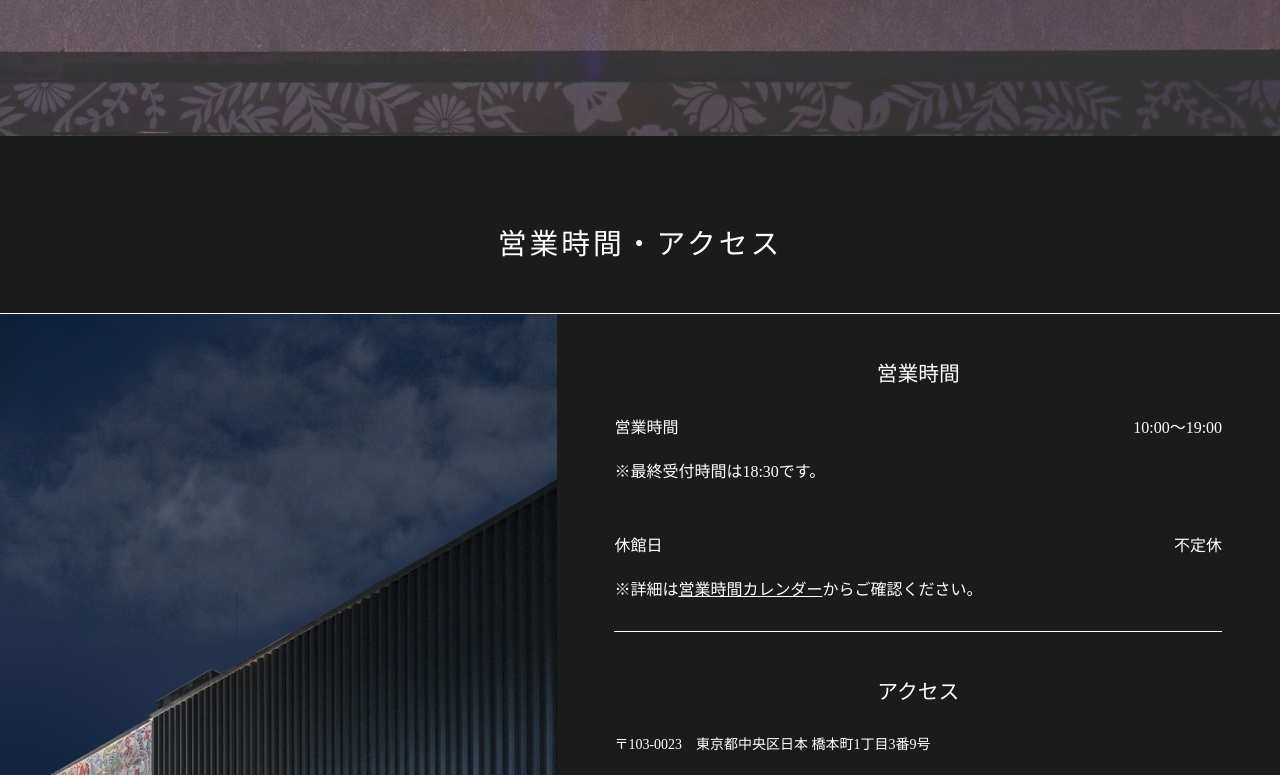
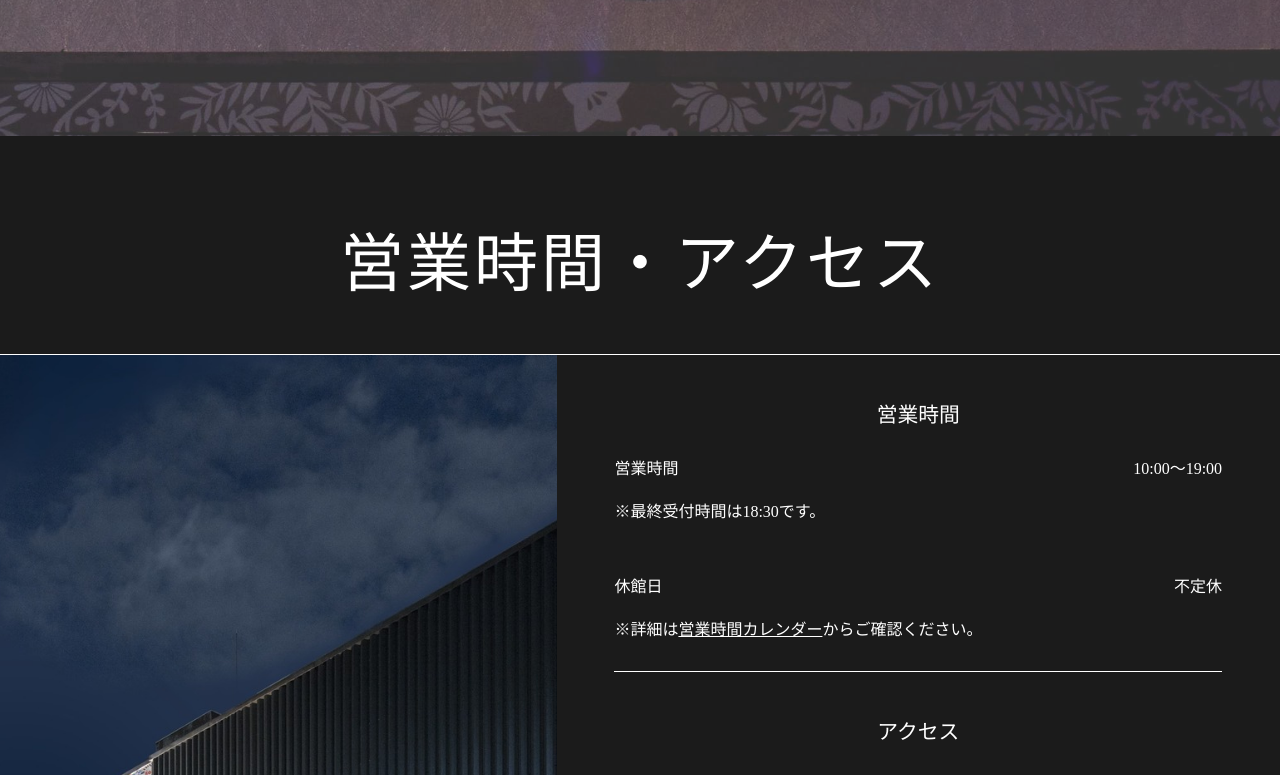
Before and after one commit to ShinyaJAP/artaqualium, a plain HTML site: page index.html in a window 1280 px wide. Shown: the part 3779-4554 px from the top of the page. Drawn offline with nearby package versions, Linux system fonts and the light colour scheme; some packages are replaced by stand-ins of ours.

Commit message:
Update style.css

```diff
--- a/css/style.css
+++ b/css/style.css
@@ -155,9 +155,9 @@ main {
   margin: 6vh auto;
 }
 .info-title {
-  padding-top: 11.5vh;
-  padding-bottom: 6.5vh;
-  font-size: 1.8em;
+    padding-top: 11.5vh;
+    padding-bottom: 6.5vh;
+    font-size: 5vw;
   letter-spacing: 3px;
 }
 .info-sub-title {
```
